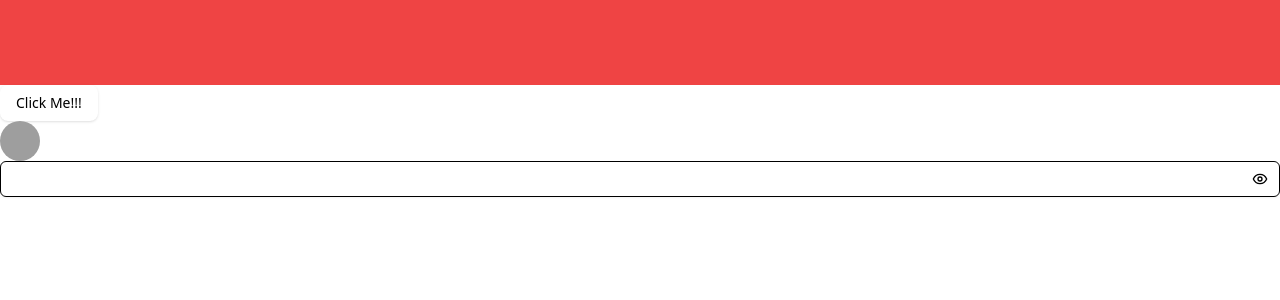
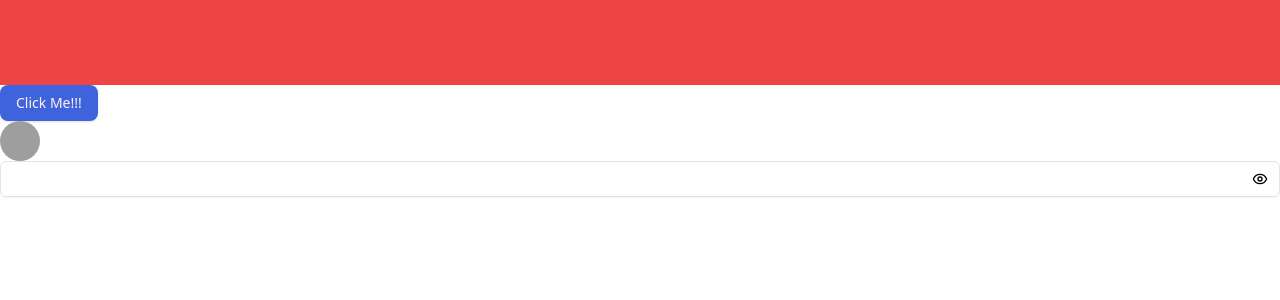
Before and after one commit to Phamtuan19/shopee-client, a React (Vite) app: page / in a window 1280 px wide. Shown: the top 300 px of the page. Built offline with nearby package versions, Linux system fonts and the light colour scheme; grey boxes are pictures that could not be loaded.

Commit message:
feat: component Stack and refactor color global style

```diff
--- a/src/components/shadcn-ui/button/index.tsx
+++ b/src/components/shadcn-ui/button/index.tsx
@@ -9,7 +9,7 @@ const buttonVariants = cva(
    {
       variants: {
          variant: {
-            default: ' bg-primary text-primary-foreground shadow hover:bg-primary/90',
+            default: 'bg-primary text-primary-foreground shadow hover:bg-primary/90',
             destructive: 'bg-destructive text-destructive-foreground shadow-sm hover:bg-destructive/90',
             outline: 'border border-input bg-background shadow-sm hover:bg-accent hover:text-accent-foreground',
             secondary: 'bg-secondary text-secondary-foreground shadow-sm hover:bg-secondary/80',
--- a/src/components/shadcn-ui/index.ts
+++ b/src/components/shadcn-ui/index.ts
@@ -5,3 +5,5 @@ export * from './button';
 export * from './input';
 
 export * from './input-password';
+
+export * from './stack';
--- /dev/null
+++ b/src/components/shadcn-ui/stack/index.tsx
@@ -0,0 +1,17 @@
+import React from 'react';
+
+import { cn } from '@helpers';
+
+export interface StackProps extends React.ButtonHTMLAttributes<HTMLDivElement> {
+   children: React.ReactNode;
+}
+
+export const Stack = React.forwardRef<HTMLDivElement, StackProps>((props) => {
+   const { className, children, ...res } = props;
+
+   return (
+      <div className={cn('flex items-center', className)} {...res}>
+         {children}
+      </div>
+   );
+});
--- a/src/main.tsx
+++ b/src/main.tsx
@@ -1,3 +1,4 @@
+/* eslint-disable import/order */
 import React from 'react';
 import ReactDOM from 'react-dom/client';
 import { I18nextProvider } from 'react-i18next';
@@ -5,11 +6,13 @@ import i18next from 'i18next';
 import { Provider } from 'react-redux';
 
 import './styles/global.css';
+import { BrowserRouter } from 'react-router-dom';
+
 import { store } from './redux';
 
-import App from '@pages';
 import { LANGUAGE } from '@constants';
 import { resources } from '@language';
+import Routers from '~/routes';
 
 void i18next.init({
    resources,
@@ -21,7 +24,9 @@ ReactDOM.createRoot(document.getElementById('root')!).render(
    <React.Fragment>
       <Provider store={store}>
          <I18nextProvider i18n={i18next}>
-            <App />
+            <BrowserRouter>
+               <Routers />
+            </BrowserRouter>
          </I18nextProvider>
       </Provider>
    </React.Fragment>,
--- a/src/pages/index.tsx
+++ /dev/null
@@ -1,13 +0,0 @@
-import { BrowserRouter } from 'react-router-dom';
-
-import Routers from '~/routes';
-
-function App() {
-   return (
-      <BrowserRouter>
-         <Routers />
-      </BrowserRouter>
-   );
-}
-
-export default App;
--- a/src/styles/global.css
+++ b/src/styles/global.css
@@ -7,3 +7,51 @@
    margin: 0;
    box-sizing: border-box;
 }
+
+@layer base {
+   :root {
+      --background: 0 0% 100%;
+      --foreground: 240 10% 3.9%;
+      --card: 0 0% 100%;
+      --card-foreground: 240 10% 3.9%;
+      --popover: 0 0% 100%;
+      --popover-foreground: 240 10% 3.9%;
+      --primary: 226.04deg 70.04% 55.49%;
+      --primary-foreground: 355.7 100% 97.3%;
+      --secondary: 240 4.8% 95.9%;
+      --secondary-foreground: 240 5.9% 10%;
+      --muted: 240 4.8% 95.9%;
+      --muted-foreground: 240 3.8% 46.1%;
+      --accent: 240 4.8% 95.9%;
+      --accent-foreground: 240 5.9% 10%;
+      --destructive: 0 84.2% 60.2%;
+      --destructive-foreground: 0 0% 98%;
+      --border: 240 5.9% 90%;
+      --input: 240 5.9% 90%;
+      --ring: 226.04deg 70.04% 55.49%;
+      --radius: 0.5rem;
+   }
+
+   .dark {
+      --background: 240 10% 3.9%;
+      --foreground: 240 10% 3.9%;
+      --card: 0 0% 100%;
+      --card-foreground: 240 10% 3.9%;
+      --popover: 0 0% 100%;
+      --popover-foreground: 240 10% 3.9%;
+      --primary: 226.04deg 70.04% 55.49%;
+      --primary-foreground: 355.7 100% 97.3%;
+      --secondary: 240 4.8% 95.9%;
+      --secondary-foreground: 240 5.9% 10%;
+      --muted: 240 4.8% 95.9%;
+      --muted-foreground: 240 3.8% 46.1%;
+      --accent: 240 4.8% 95.9%;
+      --accent-foreground: 240 5.9% 10%;
+      --destructive: 0 84.2% 60.2%;
+      --destructive-foreground: 0 0% 98%;
+      --border: 240 5.9% 90%;
+      --input: 240 5.9% 90%;
+      --ring: 226.04deg 70.04% 55.49%;
+      --radius: 0.5rem;
+   }
+}
```
